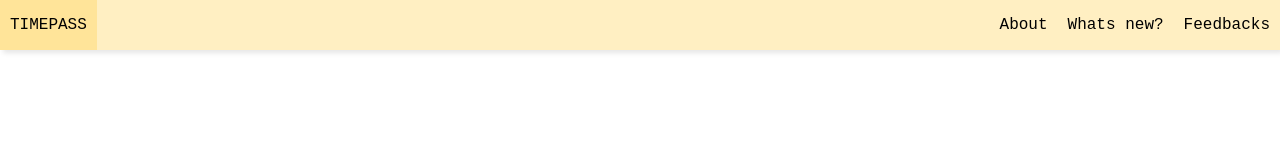
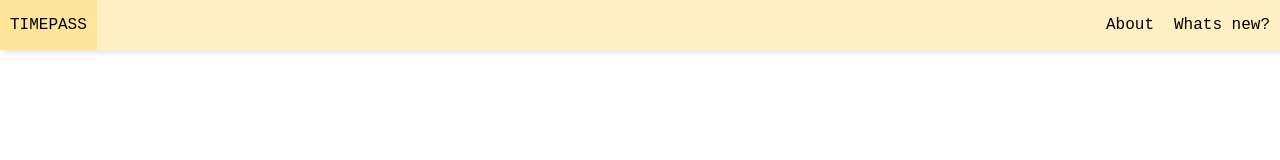
Before and after one commit to Saideep-Padhy/Timepass, a plain HTML site: page wn.html in a window 1280 px wide. Drawn offline with Linux system fonts and the light colour scheme.

Commit message:
Update wn.html

```diff
--- a/wn.html
+++ b/wn.html
@@ -12,7 +12,6 @@
 				<li><a href="index.html">TIMEPASS</a></li>
 				<li><a href="about.html">About</a></li>
 				<li onclick="wn()"><a href="#">Whats new?</a></li>
-				<li><a href="feedback.html">Feedbacks</a></li>
 			</ul>
 		</nav>
 		<script>
```
